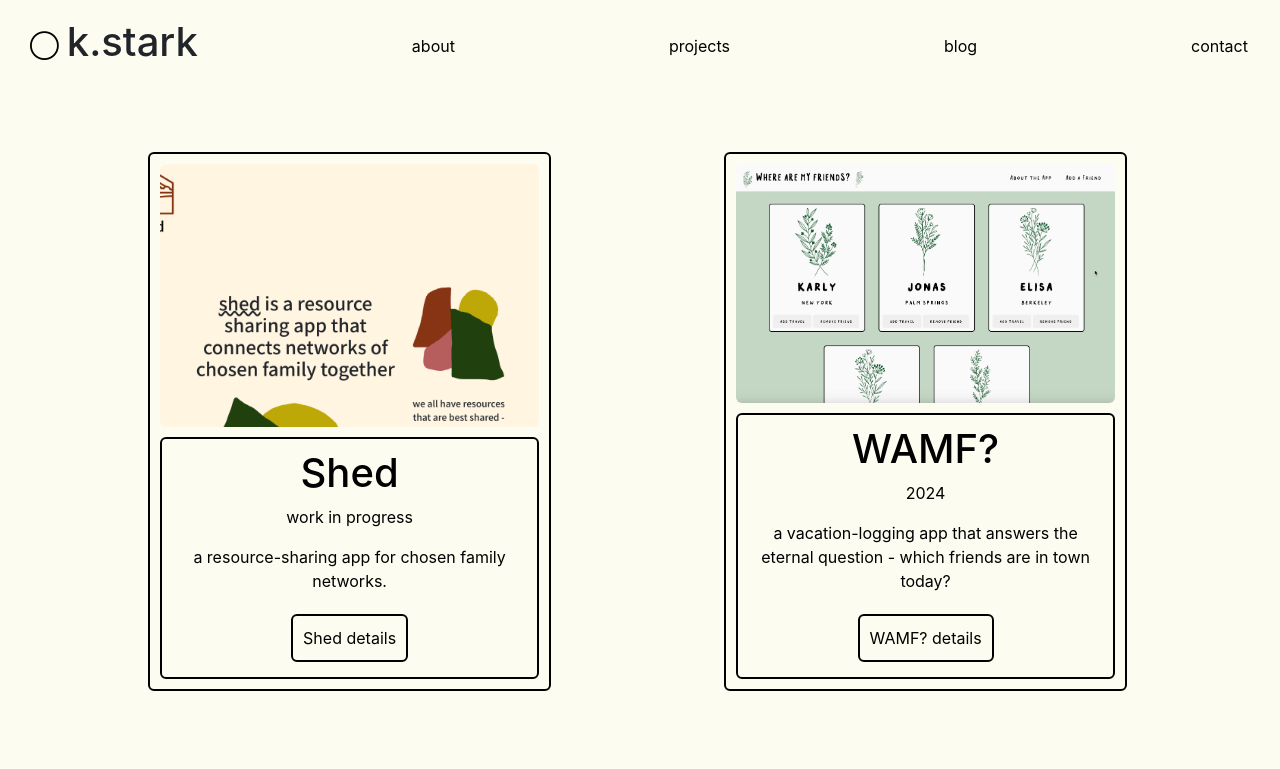
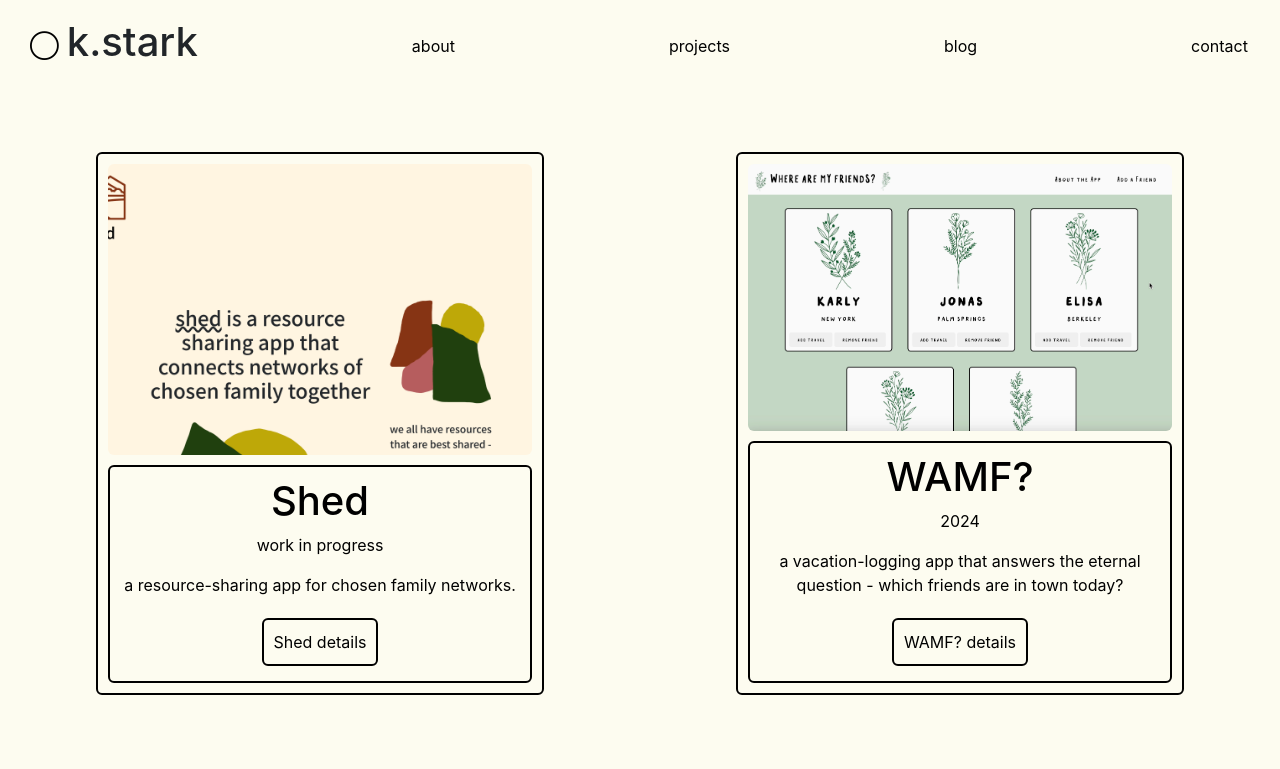
Before and after one commit to karlystark/portfolio, a React (Create React App) app: page /projects in a window 1280 px wide. Shown: the top 769 px of the page. Built offline with nearby package versions, Linux system fonts and the light colour scheme; the HTML template or start-up script is replaced by a standard one; a web font is replaced by a local one.

Commit message:
fixed alignment on projects page

```diff
--- a/src/Projects.css
+++ b/src/Projects.css
@@ -3,12 +3,8 @@
 .Projects{
   display: grid;
   grid-template-columns: 1fr 1fr;
-  margin-left: 10%;
+  justify-items: center;
   margin-bottom: 5%;
-  /* flex-direction: column; */
-  /* align-items: center;
-  justify-content: center;
-  flex-wrap: wrap; */
   animation: fadeIn 3s forwards;
 }
 
```
